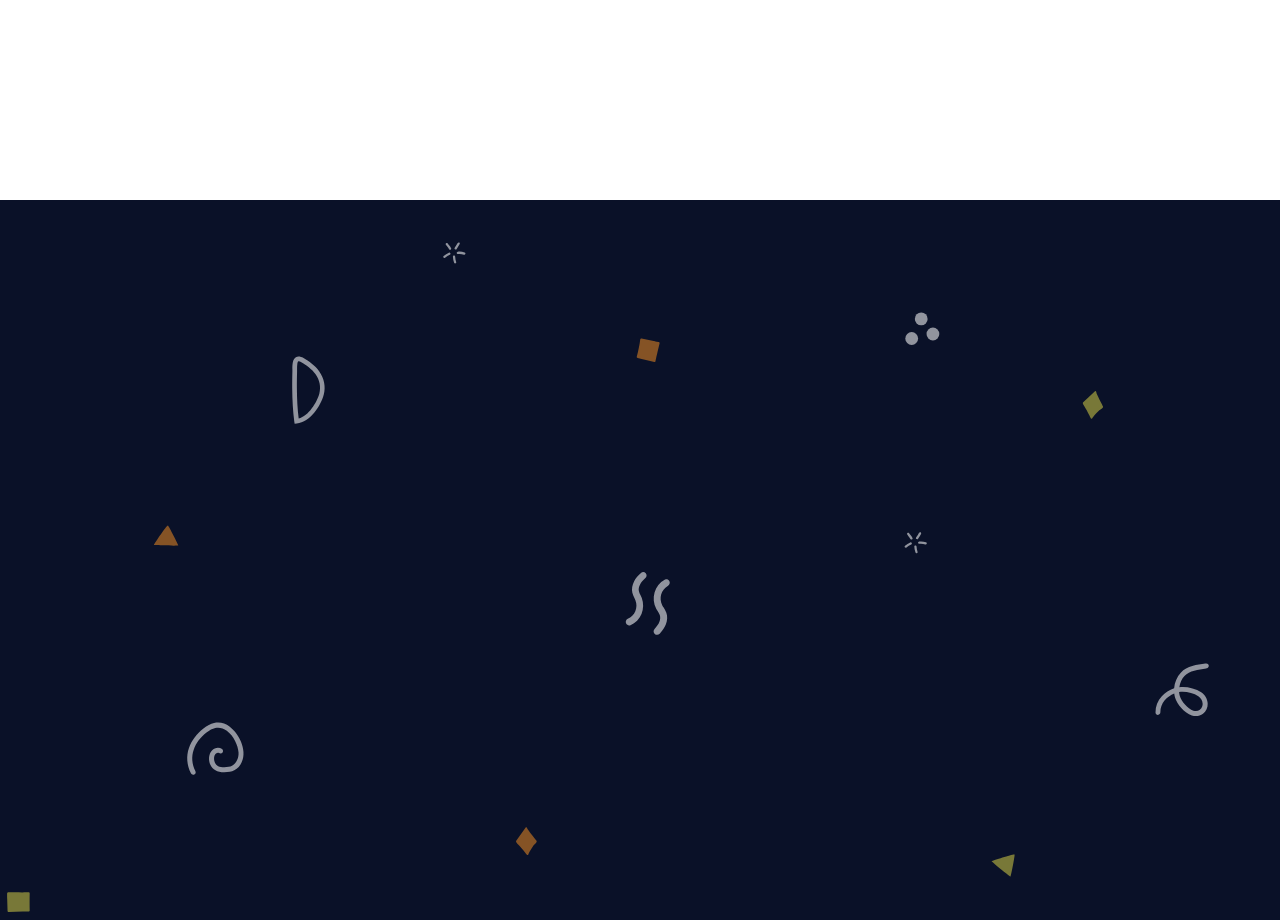
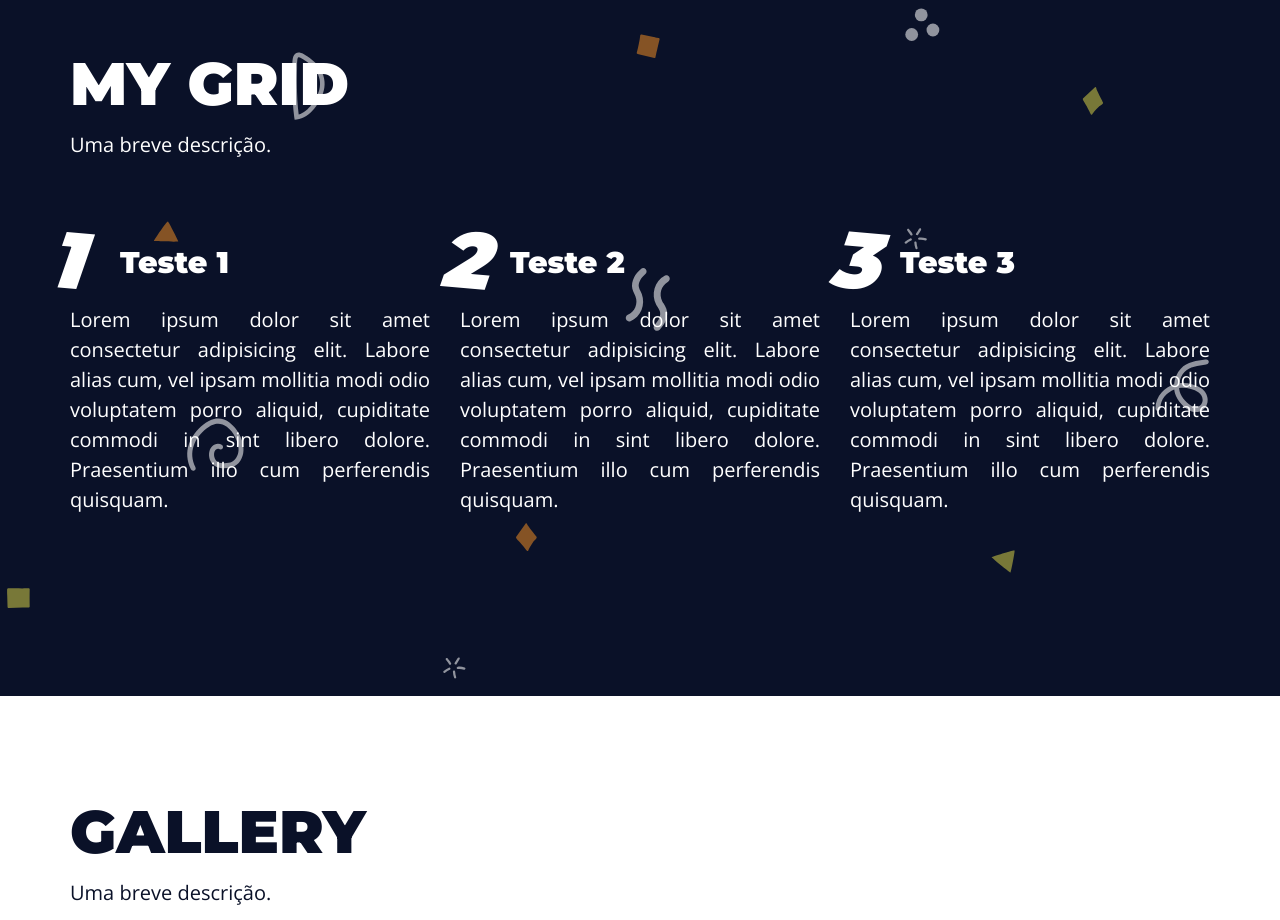
Before and after one commit to Petterson-Santos/Landing_Page, a plain HTML site: page index.html in a window 1280 px wide. Shown: the part 1880-2800 px from the top of the page. Drawn offline with nearby package versions, Linux system fonts and the light colour scheme; files whose address does not match are found by name.

Commit message:
grids e gallery

```diff
--- a/assets/css/style.css
+++ b/assets/css/style.css
@@ -19,6 +19,8 @@ html {
 
 body {
     font-family: 'Open Sans', sans-serif;
+    font-size: 2rem;
+    line-height: 1.5;
 }
 
 h1, h2, h3, h4, h5, h6 {
@@ -32,6 +34,7 @@ h1, h2 {
 h2 {
     overflow: hidden; /*overflow error in h2 */
     margin-bottom: 5rem;
+    line-height: 1.2;
 }
 
 p {
@@ -73,6 +76,7 @@ a {
     right: 0;
     width: 100%;
     border: 1px solid var(--light-gray-color);
+    z-index: 1;
 }
 
 .menu h1 {
@@ -152,7 +156,6 @@ a {
     flex-flow: column nowrap;
     justify-content: center;
     text-align: center;
-    min-height: 100vw;
     max-width: 64rem;
 }
 
@@ -162,6 +165,86 @@ a {
 
 .intro-content p {
     font-size: 2rem;
+}
+
+.grid-one-content {
+    display: flex;
+    flex-flow: column wrap;
+    justify-content: center;
+    min-height: 100vh;
+    /* padding-top: 0;
+    padding-bottom: 0; */
+}
+
+.grid-description h2, .gallery-description h2 {
+    font-size: 6rem;
+    margin-bottom: 1rem;
+}
+
+.grid-description p, .grid-one-text p, .gallery-description p {
+    font-size: 2rem;
+}
+
+.grid-description p, .gallery-description {
+    padding-bottom: 5rem;
+    margin-bottom: 3rem;
+}
+
+.grid-one {
+    display: grid;
+    grid-template-columns: repeat(3, 1fr);
+    gap: var(--gap);
+    counter-reset: grid-counter;
+}
+
+.grid-one-text {
+    position: relative;
+}
+
+.grid-one-text h3 {
+    font-size: 3rem;
+    padding: 0 0 2rem 5rem;
+}
+
+.grid-one-text p {
+    text-align: justify;
+}
+
+.grid-one-text h3::before {
+    counter-increment: grid-counter;
+    content: counter(grid-counter);
+    position: absolute;
+    font-size: 8rem;
+    font-style: italic;
+    top: -4rem;
+    left: -2rem;
+    transform: rotate(5deg);
+}
+
+.gallery-description p {
+    margin-bottom: 0;
+}
+
+.grid-gallery {
+    display: grid;
+    grid-template-columns: repeat(3, 1fr);
+    gap: var(--gap);
+}
+
+.gallery-img {
+    width: 100%;
+    max-width: 36rem;
+    max-height: 36rem;
+    overflow: hidden;
+}
+
+.gallery-img img {
+    width: 36rem;
+    transition: all 300ms ease-in-out;
+}
+
+.gallery-img img:hover {
+    transform: translate(-3%, 3%) scale(1.2) rotate(5deg);
 }
 
 .section {
@@ -176,4 +259,5 @@ footer {
 footer p {
     padding: 2rem;
     color: var(--primary-color);
+    margin-bottom: 0;
 }
--- a/index.html
+++ b/index.html
@@ -42,11 +42,81 @@
             <p>We’ll then explain how DRM/EME works on the new platform, talk about our experience with macOS Big Sur, and discuss various updater problems we had to deal with. We’ll conclude with the release and an overview of various other improvements that are in the pipeline.</p>
         </div>
     </section>
-    <section class="section main-bg" id="grid-one"></section>
-    <section class="section white-bg" id="gallery"></section>
-    <section class="section main-bg" id="grid-two"></section>
+    <section class="section main-bg" id="grid-one">
+        <div class="main-content grid-one-content">
+            <div class="grid-description">
+                <h2>my grid</h2>
+                <p>Uma breve descrição.</p>
+            </div>
+            <div class="grid-one">
+                <div class="grid-one-text">
+                    <h3>Teste 1</h3>
+                    <p>Lorem ipsum dolor sit amet consectetur adipisicing elit. Labore alias cum, vel ipsam mollitia modi odio voluptatem porro aliquid, cupiditate commodi in sint libero dolore. Praesentium illo cum perferendis quisquam.</p>
+                </div>
+                <div class="grid-one-text">
+                    <h3>Teste 2</h3>
+                    <p>Lorem ipsum dolor sit amet consectetur adipisicing elit. Labore alias cum, vel ipsam mollitia modi odio voluptatem porro aliquid, cupiditate commodi in sint libero dolore. Praesentium illo cum perferendis quisquam.</p>
+                </div>
+                <div class="grid-one-text">
+                    <h3>Teste 3</h3>
+                    <p>Lorem ipsum dolor sit amet consectetur adipisicing elit. Labore alias cum, vel ipsam mollitia modi odio voluptatem porro aliquid, cupiditate commodi in sint libero dolore. Praesentium illo cum perferendis quisquam.</p>
+                </div>
+            </div>
+        </div>
+    </section>
+    <section class="section white-bg" id="gallery">
+        <div class="main-content grid-one-content">
+            <div class="gallery-description">
+                <h2>gallery</h2>
+                <p>Uma breve descrição.</p>
+            </div>
+            <div class="grid-gallery">
+                <div class="gallery-img">
+                    <img src="http://source.unsplash.com/random/360x360?r=1" alt="random image from unsplash">
+                </div>
+                <div class="gallery-img">
+                    <img src="http://source.unsplash.com/random/360x360?r=2" alt="random image from unsplash">
+                </div>
+                <div class="gallery-img">
+                    <img src="http://source.unsplash.com/random/360x360?r=3" alt="random image from unsplash">
+                </div>
+                <div class="gallery-img">
+                    <img src="http://source.unsplash.com/random/360x360?r=4" alt="random image from unsplash">
+                </div>
+                <div class="gallery-img">
+                    <img src="http://source.unsplash.com/random/360x360?r=5" alt="random image from unsplash">
+                </div>
+                <div class="gallery-img">
+                    <img src="http://source.unsplash.com/random/360x360?r=6" alt="random image from unsplash">
+                </div>
+            </div>
+        </div>
+    </section>
+    <section class="section main-bg" id="grid-two">
+        <div class="main-content grid-one-content">
+            <div class="grid-description">
+                <h2>my grid</h2>
+                <p>Uma breve descrição.</p>
+            </div>
+            <div class="grid-one">
+                <div class="grid-one-text">
+                    <h3>Teste 1</h3>
+                    <p>Lorem ipsum dolor sit amet consectetur adipisicing elit. Labore alias cum, vel ipsam mollitia modi odio voluptatem porro aliquid, cupiditate commodi in sint libero dolore. Praesentium illo cum perferendis quisquam.</p>
+                </div>
+                <div class="grid-one-text">
+                    <h3>Teste 2</h3>
+                    <p>Lorem ipsum dolor sit amet consectetur adipisicing elit. Labore alias cum, vel ipsam mollitia modi odio voluptatem porro aliquid, cupiditate commodi in sint libero dolore. Praesentium illo cum perferendis quisquam.</p>
+                </div>
+                <div class="grid-one-text">
+                    <h3>Teste 3</h3>
+                    <p>Lorem ipsum dolor sit amet consectetur adipisicing elit. Labore alias cum, vel ipsam mollitia modi odio voluptatem porro aliquid, cupiditate commodi in sint libero dolore. Praesentium illo cum perferendis quisquam.</p>
+                </div>
+            </div>
+        </div>
+    </section>
     <section class="section white-bg" id="pricing"></section>
-    <section class="section main-bg" id="contact"></section>
+    <section class="section main-bg" id="contact">
+    </section>
     <footer class="white-bg">
         <p>Feito por Petterson Santos</p>
     </footer>
```
